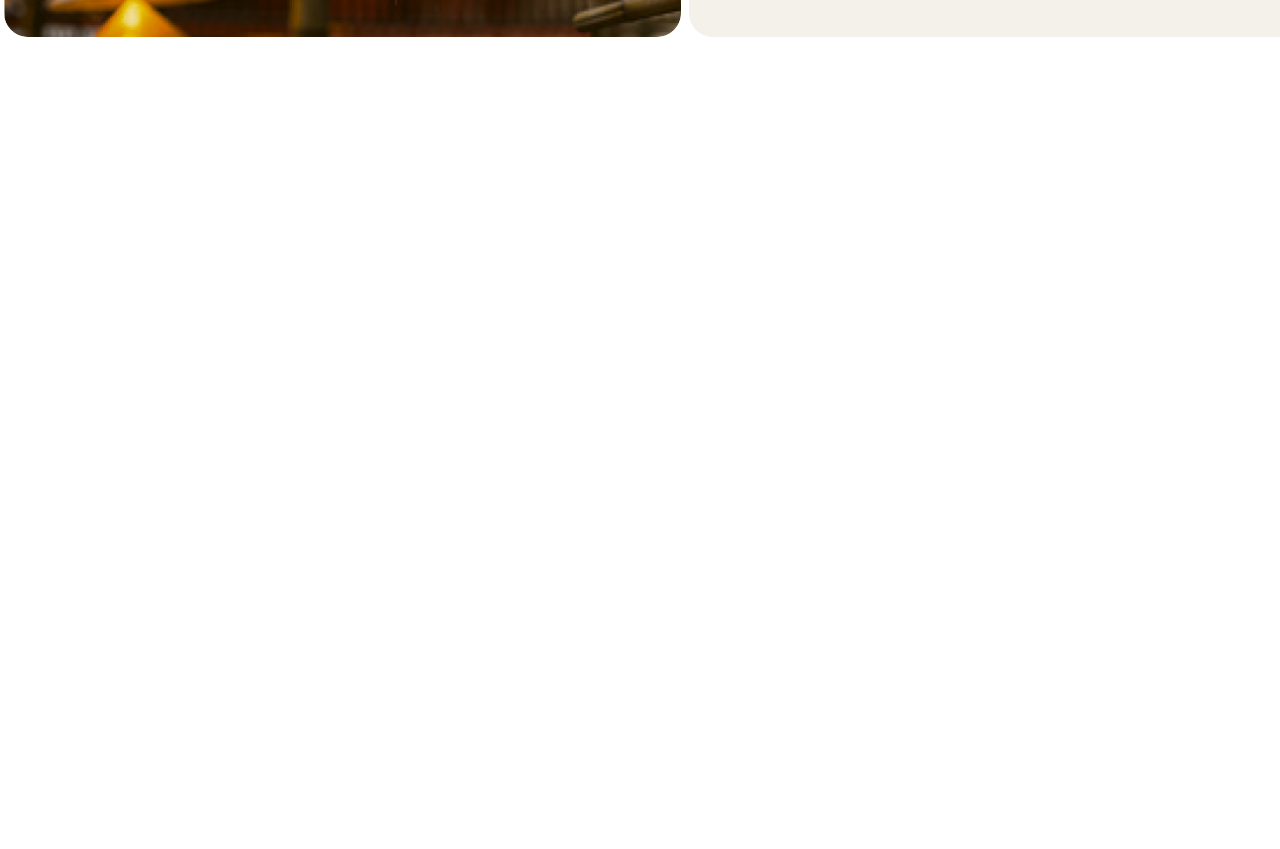
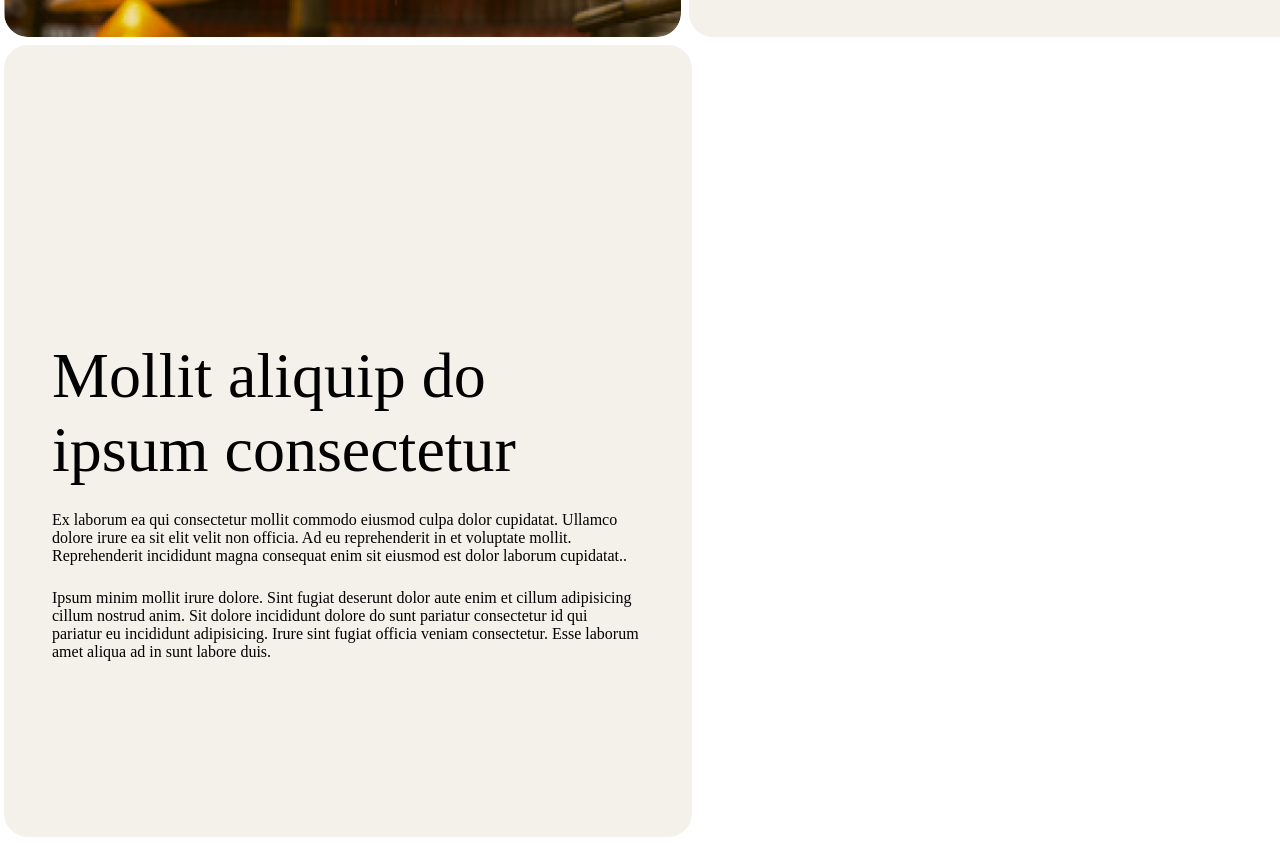
Before and after one commit to ViVanKhanh/Test_FrontEnd, a plain HTML site: page index.html in a window 1280 px wide. Shown: the part 1859-2708 px from the top of the page. Drawn offline with Linux system fonts and the light colour scheme.

Commit message:
last info

```diff
--- a/index.html
+++ b/index.html
@@ -57,34 +57,59 @@
                     <p class="second_title">Lorem ipsum</p>
                     <div>
                         <span class="second_heading">Excepteur eiusmod consectetur</span>
-                        <p class="text_info">Proident dolore nisi eiusmod excepteur aliquip esse ut excepteur. Non excepteur sunt
-                            reprehenderit sit ex ullamco
-                            eiusmod Lorem incididunt nisi mollit nostrud. Irure velit enim elit minim commodo qui culpa cillum duis
-                            fugiat consequat
+                        <p class="text_info">Proident dolore nisi eiusmod excepteur aliquip esse ut excepteur. Non
+                            excepteur sunt reprehenderit sit ex ullamco
+                            eiusmod Lorem incididunt nisi mollit nostrud. Irure velit enim elit minim commodo qui culpa
+                            cillum duis fugiat consequat
                             pariatur.</p>
                     </div>
                     <div>
                         <span class="second_heading">Excepteur eiusmod consectetur</span>
-                        <p class="text_info">Proident dolore nisi eiusmod excepteur aliquip esse ut excepteur. Non excepteur sunt
-                            reprehenderit sit ex ullamco
-                            eiusmod Lorem incididunt nisi mollit nostrud. Irure velit enim elit minim commodo qui culpa cillum duis
-                            fugiat
-                            consequat
+                        <p class="text_info">Proident dolore nisi eiusmod excepteur aliquip esse ut excepteur. Non
+                            excepteur sunt reprehenderit sit ex ullamco
+                            eiusmod Lorem incididunt nisi mollit nostrud. Irure velit enim elit minim commodo qui culpa
+                            cillum duis fugiat consequat
                             pariatur.</p>
                     </div>
                     <div>
                         <span class="second_heading">Excepteur eiusmod consectetur</span>
-                        <p class="text_info">Proident dolore nisi eiusmod excepteur aliquip esse ut excepteur. Non excepteur sunt
-                            reprehenderit sit ex ullamco
-                            eiusmod Lorem incididunt nisi mollit nostrud. Irure velit enim elit minim commodo qui culpa cillum duis
-                            fugiat
-                            consequat
+                        <p class="text_info">Proident dolore nisi eiusmod excepteur aliquip esse ut excepteur. Non
+                            excepteur sunt reprehenderit sit ex ullamco
+                            eiusmod Lorem incididunt nisi mollit nostrud. Irure velit enim elit minim commodo qui culpa
+                            cillum duis fugiat consequat
                             pariatur.</p>
                     </div>
                 </div>
 
             </div>
         </div>
+        <div class="second_box_content">
+
+            <div class="second_content_img2">
+                <div class="second_content_info">
+                    <p class="second_title">Mollit aliquip do ipsum consectetur</p>
+                    <div>
+
+                        <p class="text_info">Ex laborum ea qui consectetur mollit commodo eiusmod culpa dolor cupidatat.
+                            Ullamco dolore irure ea sit elit velit non
+                            officia. Ad eu reprehenderit in et voluptate mollit. Reprehenderit incididunt magna
+                            consequat enim sit eiusmod est dolor
+                            laborum cupidatat..</p>
+                    </div>
+                    <div>
+
+                        <p class="text_info">Ipsum minim mollit irure dolore. Sint fugiat deserunt dolor aute enim et
+                            cillum adipisicing cillum nostrud anim. Sit
+                            dolore incididunt dolore do sunt pariatur consectetur id qui pariatur eu incididunt
+                            adipisicing. Irure sint fugiat
+                            officia veniam consectetur. Esse laborum amet aliqua ad in sunt labore duis.</p>
+                    </div>
+
+                </div>
+
+            </div>
+
+        </div>
     </div>
     </div>
 </body>
```
